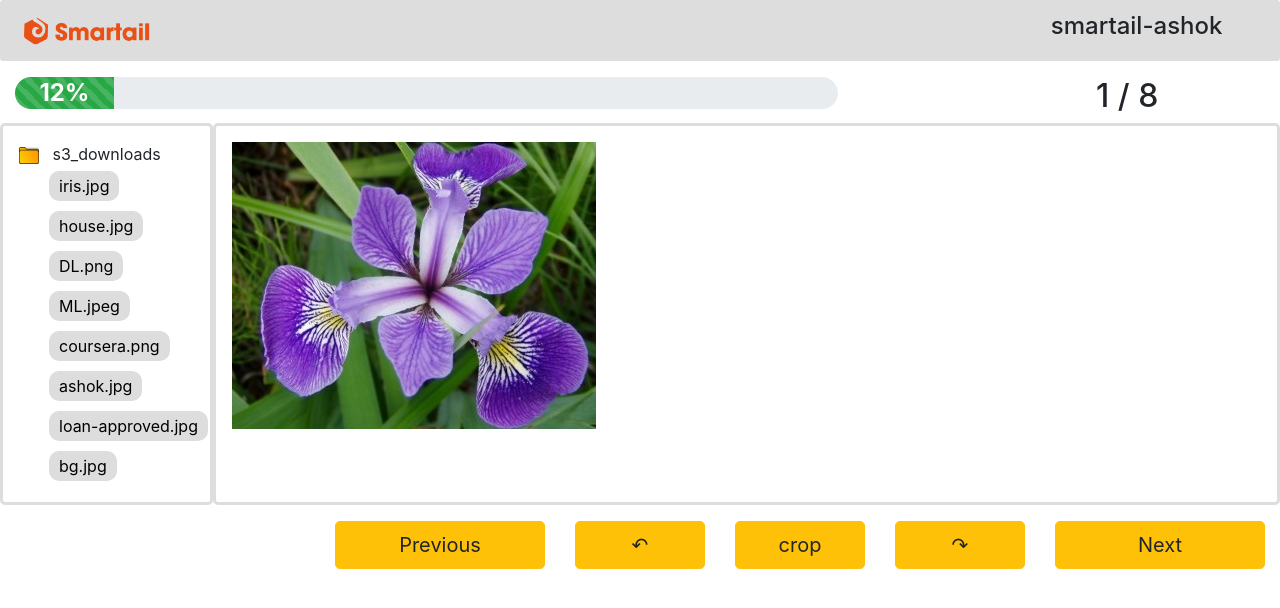
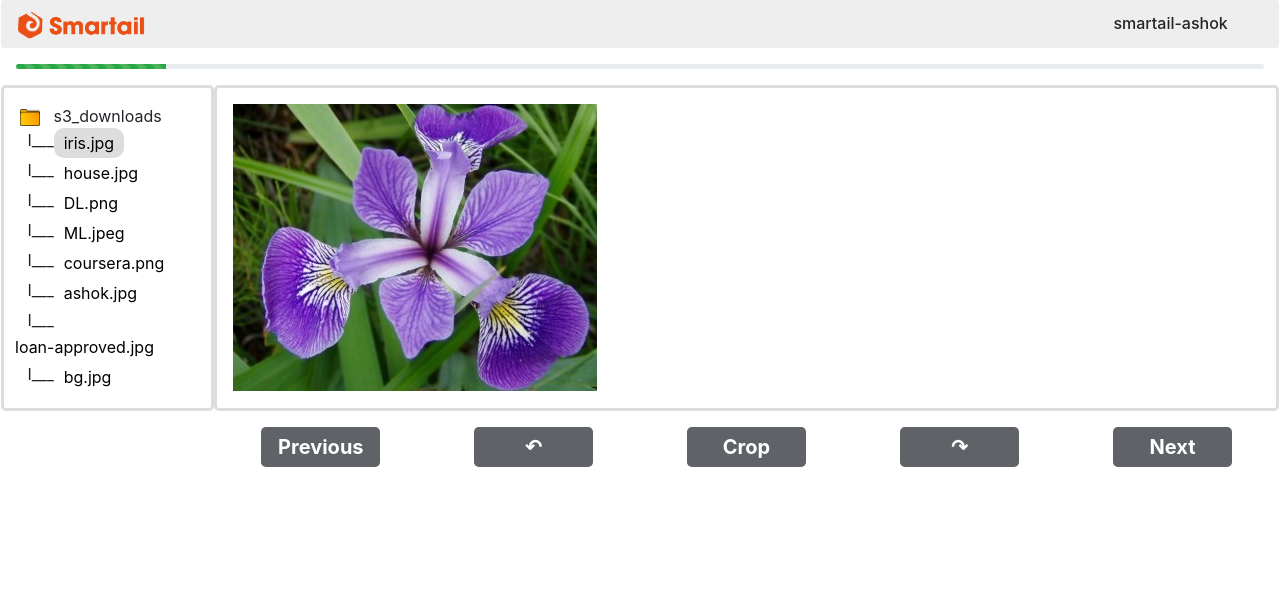
Before and after one commit to ashok-smartail/UI_Image_Processing, a Flask app: page /image-process in a window 1280 px wide. Shown: the top 608 px of the page. Run offline with Flask 2, Linux system fonts and the light colour scheme; the visitor is signed in with stand-in values (Sample User, id 1); some libraries are stand-ins or nearby versions; grey boxes are pictures that could not be loaded.

Commit message:
Next showing cropped content

```diff
--- a/app.py
+++ b/app.py
@@ -1,11 +1,12 @@
 from flask import Flask, render_template, url_for, request, redirect, session
 import os
 import cv2
+import numpy as np
 
 app = Flask(__name__)
 app.secret_key = "image tool"
 
-global imageState, imageIndex, imageList, numberOfImages, directory
+global imageState, imageIndex, imageList, numberOfImages, directory, out_name_array, out_name_index
 
 
 class Directory():
@@ -96,15 +97,21 @@ def right_rotate():
 	cv2.imwrite(complete_path, img)
 	return redirect('image-process')
 
-@app.route('/crop/<data>')
-def crop(data):
+@app.route('/crop/<crops>')
+def crop(crops):
+	global out_name_index
 	base_dir = '/home/ashokubuntu/Desktop/smartailtool/UI_Image_Processing/static/s3_downloads/'
-	x, y, w, h = map(int, data.split(','))
-	image = imageList[imageIndex]
-	complete_path = base_dir + str(image)
-	img = cv2.imread(complete_path)
-	img = img[y:y+h, x:x+w]
-	cv2.imwrite(complete_path, img)
+	output_dir = '/home/ashokubuntu/Desktop/smartailtool/UI_Image_Processing/static/output/'
+	crops = crops[:-1].split('+')
+	for crop in crops:
+		x, y, w, h = map(int, crop.split('-'))
+		image = imageList[imageIndex]
+		complete_path = base_dir + str(image)
+		img = cv2.imread(complete_path)
+		new_img = img[y:y+h, x:x+w]
+		save_path = output_dir + str(out_name_array[out_name_index]) + ".jpg"
+		out_name_index += 1
+		cv2.imwrite(save_path, new_img)
 
 	return redirect(url_for('next'))
 
@@ -113,4 +120,7 @@ if __name__ == '__main__':
 	imageState , imageIndex , imageList , directory = 0, 0, list(), list()
 	# print(imageState , imageIndex , imageList, directory)
 	numberOfImages = len(imageList)
+	out_name_array = np.random.random_integers(low = 1, high = 10000000000, size = 1000000)
+	print(out_name_array)
+	out_name_index = 0
 	app.run(debug=True)
--- a/static/css/image.min.css
+++ b/static/css/image.min.css
@@ -1 +1 @@
-body{max-height:100vh}.navbar-bg{padding:0.6rem;margin:0rem -15px;background-color:#dddddd;border-radius:0.2rem}.credential{margin-right:1rem}.s3-input{position:absolute;top:50%;transform:translateY(-50%)}.s3-input input{width:80vw;margin:0rem 7rem;padding:1rem}.s3-input{text-align:center}.pad-3{padding:1rem}.button{position:relative;text-align:center;margin-top:1rem;left:50%;transform:translateX(-50%)}.buttons{margin:1rem 0rem}.file-buttons{background-color:#dddddd;border:none;margin:5px 0px;border-radius:10px;padding:3px 10px}.folder,.border{border:3px #dddddd solid !important;border-radius:5px}.folder,.border{max-height:28rem;overflow:scroll}.process-buttons{width:100%;position:relative;left:50%;transform:translateX(-50%);text-align:center}.progress{height:2rem;border-radius:1rem}.progress .progress-bar{font-size:24px;font-weight:bolder}.buttons{width:100%}
+body{max-height:100vh}.container-fluid{padding:0rem 1rem}.navbar-bg{padding:0.2rem;margin:0rem -15px;background-color:#eeeeee;border-radius:0.2rem}nav .h6{margin-bottom:0rem}.credential{margin-right:1rem}.s3-input{position:absolute;top:50%;transform:translateY(-50%)}.s3-input input{width:80vw;margin:0rem 7rem;padding:1rem}.s3-input{text-align:center}.pad-3{padding:1rem}.button{position:relative;text-align:center;margin-top:1rem;left:50%;transform:translateX(-50%)}.buttons{margin:1rem 0rem;background-color:#5f6368;color:#ffffff;font-weight:bolder;padding:0rem 1rem;height:2.5rem}.buttons:hover{background-color:#2a2f35;color:#ffffff}.file-buttons{border:none;background-color:#ffffff;margin:0px 0px;border-radius:10px;padding:3px 10px}.folder,.border{border:3px #dddddd solid !important;border-radius:5px}.process-buttons{width:100%;position:relative;left:50%;transform:translateX(-50%);text-align:center}.progress{height:0.3rem;border-radius:1rem}.progress .progress-bar{font-size:0px;font-weight:bolder}.buttons{width:65%}
--- a/static/css/image.sass
+++ b/static/css/image.sass
@@ -1,11 +1,16 @@
 body
     max-height: 100vh
 
+.container-fluid
+    padding: 0rem 1rem
 .navbar-bg
-    padding: 0.6rem
+    padding: 0.2rem
     margin: 0rem -15px
-    background-color: #dddddd
+    background-color: #eeeeee
     border-radius: 0.2rem
+
+nav .h6
+    margin-bottom: 0rem
 
 .credential
     margin-right: 1rem
@@ -35,14 +40,23 @@ body
 
 .buttons
     margin: 1rem 0rem
+    background-color: #5f6368
+    color: #ffffff
+    font-weight: bolder
+    padding: 0rem 1rem
+    height: 2.5rem
+
+.buttons:hover
+    background-color: #2a2f35
+    color: #ffffff
 
 // .image-section img
 //     width: 100%
 
 .file-buttons
-    background-color: #dddddd
     border: none
-    margin: 5px 0px
+    background-color: #ffffff
+    margin: 0px 0px
     border-radius: 10px
     padding: 3px 10px
 
@@ -50,9 +64,8 @@ body
     border: 3px #dddddd solid !important
     border-radius: 5px
 
-.folder, .border
-    max-height: 28rem
-    overflow: scroll
+// .folder, .border
+//     max-height: 28rem
 
 .process-buttons
     width: 100%
@@ -62,15 +75,12 @@ body
     text-align: center
 
 .progress
-    height: 2rem
+    height: 0.3rem
     border-radius: 1rem
 
 .progress .progress-bar
-    font-size: 24px
+    font-size: 0px
     font-weight: bolder
 
 .buttons
-    width: 100%
-
-// .process-buttons .col-md-3
-//     padding-right: 30px
+    width: 65%
--- a/templates/image-process.html
+++ b/templates/image-process.html
@@ -20,21 +20,21 @@
         <a class="navbar-brand" href="#">
           <img src="{{ url_for('static', filename='img/smartail.png') }}" height="30" alt="smartail">
         </a>
-        <div class="h4 ml-auto" style="margin-right: 3rem">{{username}}</div>
+        <div class="h6 ml-auto" style="margin-right: 3rem">{{username}}</div>
         <button class="navbar-toggler" type="button" data-toggle="collapse" data-target="#navbarSupportedContent" aria-controls="navbarSupportedContent" aria-expanded="false" aria-label="Toggle navigation">
           <span class="navbar-toggler-icon"></span>
         </button>
       </nav>
 
-      <div class="row mt-3">
-        <div class="col-md-8">
+      <div class="row mt-3 mb-3">
+        <div class="col-md-12">
           <div class="progress">
             <div class="progress-bar bg-success progress-bar-striped progress-bar-animated" role="progressbar" style="width: {{progress}}%;" aria-valuenow="{{progress}}" aria-valuemin="0" aria-valuemax="100">{{progress}}%</div>
           </div>
         </div>
-        <div class="col-md-3">
-          <div class="h2" style="float: right;">{{i+1}} / {{n}}</div>
-        </div>
+<!--         <div class="col-md-3">
+          <div class="h6" style="float: right;">{{i+1}} / {{n}}</div>
+        </div> -->
       </div>
 
       <div class="row">
@@ -43,8 +43,8 @@
             <img src="/static/img/folder.jpg" height="17" width="20">&nbsp;&nbsp; {{ directory[0].dir_name.split('/')[-1]}}
             <div class="files">
               {% for file in all_files %}
-              <div class="row">&nbsp;&nbsp;&nbsp;&nbsp;&nbsp;&nbsp;&nbsp;&nbsp;&nbsp;&nbsp;
-                <button class="file-buttons" onclick="document.getElementById('image').src='/static/s3_downloads/{{file}}'">{{ file }}</button>
+              <div class="row">&nbsp;&nbsp;&nbsp;&nbsp;&nbsp;I___
+                <button class="file-buttons" id="{{file}}" onclick="document.getElementById('image').src='/static/s3_downloads/{{file}}'">{{ file }}</button>
               </div>
               {% endfor %}
             </div>
@@ -59,25 +59,21 @@
 
       <div class="process-buttons">
         <div class="row">
-          <div class="offset-md-3 col-md-9">
-            <div class="row">
-              <form class="col-md-3" action="/prev" method="post">
-                  <button class="btn btn-warning btn-lg buttons" type="button" onclick="window.location.href='{{ url_for( 'previous') }}';">Previous</button>
+          <form class="offset-md-2 col-md-2" action="/prev" method="post">
+              <button class="btn btn-lg buttons" type="button" onclick="window.location.href='{{ url_for( 'previous') }}';">Previous</button>
           </form>
           <form class="col-md-2" action="/leftRotate" method="post">
-                  <button class="btn btn-warning btn-lg buttons" type="button" onclick="window.location.href='{{ url_for( 'left_rotate') }}';">&#8630;</button>
+              <button class="btn btn-lg buttons" type="button" onclick="window.location.href='{{ url_for( 'left_rotate') }}';">&#8630;</button>
           </form>
           <form class="col-md-2" action="/crop" method="post">
-                  <button class="btn btn-warning btn-lg buttons" type="button" onclick="crop()">crop</button>
+              <button class="btn btn-lg buttons" type="button" onclick="crop()">Crop</button>
           </form>
           <form class="col-md-2" action="/rightRotate" method="post">
-                  <button class="btn btn-warning btn-lg buttons" type="button" onclick="window.location.href='{{ url_for( 'right_rotate') }}';">&#8631;</button>
+              <button class="btn btn-lg buttons" type="button" onclick="window.location.href='{{ url_for( 'right_rotate') }}';">&#8631;</button>
           </form>
-              <form class="col-md-3" action="/next" method="post">
-                  <button class="btn btn-warning btn-lg buttons" type="button" onclick="window.location.href='{{ url_for( 'next') }}';">Next</button>
+          <form class="col-md-2" action="/next" method="post">
+              <button class="btn btn-lg buttons" type="button" onclick="window.location.href='{{ url_for( 'next') }}';">Next</button>
           </form>
-            </div>
-          </div>
         </div>
       </div>
     </div>
@@ -85,31 +81,23 @@
 
 
     <script>
-        var imageCropWidth = 0;
-        var imageCropHeight = 0;
-        var cropPointX = 0;
-        var cropPointY = 0;
+        var datas = "";
 
         $(document).ready(function(){
             $('#image').Jcrop({
-                onSelect: function(c){
-
-                    console.log(c);
-
-                    imageCropWidth = c.w.toString();
-                    imageCropHeight = c.h.toString();
-                    cropPointX = c.x.toString();
-                    cropPointY = c.y.toString();
-
-                    console.log(imageCropWidth);
-
+                onSelect: function(crop){
+                  c = ""
+                  c = c.concat(crop.x.toString(), "-", crop.y.toString(), "-", crop.w.toString(), "-", crop.h.toString())
+                  datas = datas.concat(c, "+");
+                  console.log(datas);
                 }
             });
         });
 
+        document.getElementById("{{image}}").style.backgroundColor="#dddddd"
+
         function crop() {
-          var datas, url;
-          datas = cropPointX.concat(',', cropPointY, ',', imageCropWidth, ',', imageCropHeight);
+          var url;
           console.log(datas);
           url = "/crop/".concat(datas)
           window.location.href=url;
```
Also changed, not shown: static/css/image.css (+25 -12 lines), static/s3_downloads/ML.jpeg, static/s3_downloads/house.jpg. Lines whose indentation alone changed are shown as unchanged.
